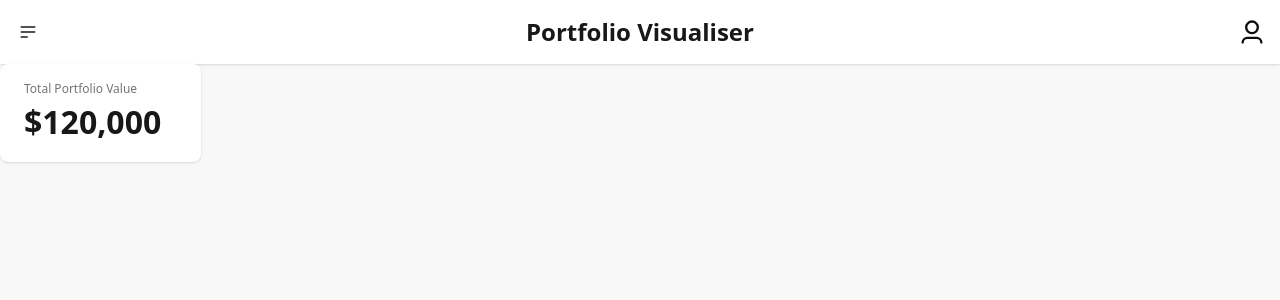
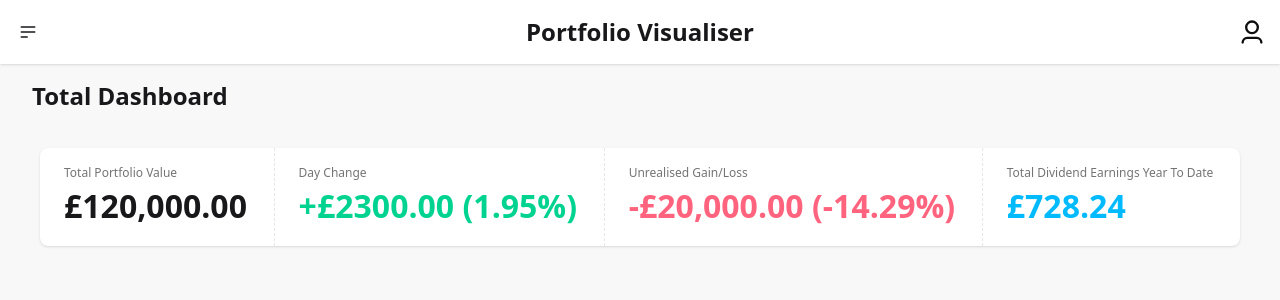
Before and after one commit to Dakkabi/Portfolio-Visualiser, a React (Vite) app in the folder frontend/: page / in a window 1280 px wide. Shown: the top 300 px of the page. Built offline with nearby package versions, Linux system fonts and the light colour scheme.

Commit message:
#31 Add 4 stat components for Total Portfolio Value, Daily Change, Unrealised Gain/Loss and Total Dividend Earning YTD

```diff
--- a/frontend/src/pages/Dashboard.tsx
+++ b/frontend/src/pages/Dashboard.tsx
@@ -5,11 +5,28 @@ function Dashboard() {
         <div>
             <GlobalNavbar currentPage="Dashboard" />
             <div className="min-h-screen bg-base-200">
-                <div className="stats shadow bg-base-100">
-                    <div className="stat">
-                        <div className="stat-figure text-secondary"></div>
-                        <div className="stat-title">Total Portfolio Value</div>
-                        <div className="stat-value">$120,000</div>
+                <div className="p-4">
+                    <span className="font-bold text-2xl p-4">Total Dashboard</span>
+                </div>
+
+                <div className="ms-10 mt-5 mr-10">
+                    <div className="stats shadow bg-base-100 w-full">
+                        <div className="stat">
+                            <div className="stat-title">Total Portfolio Value</div>
+                            <div className="stat-value">£120,000.00</div>
+                        </div>
+                        <div className="stat">
+                            <div className="stat-title">Day Change</div>
+                            <div className="stat-value text-success">+£2300.00 (1.95%)</div>
+                        </div>
+                        <div className="stat">
+                            <div className="stat-title">Unrealised Gain/Loss</div>
+                            <div className="stat-value text-error">-£20,000.00 (-14.29%)</div>
+                        </div>
+                        <div className="stat">
+                            <div className="stat-title">Total Dividend Earnings Year To Date</div>
+                            <div className="stat-value text-info">£728.24</div>
+                        </div>
                     </div>
                 </div>
             </div>
```
